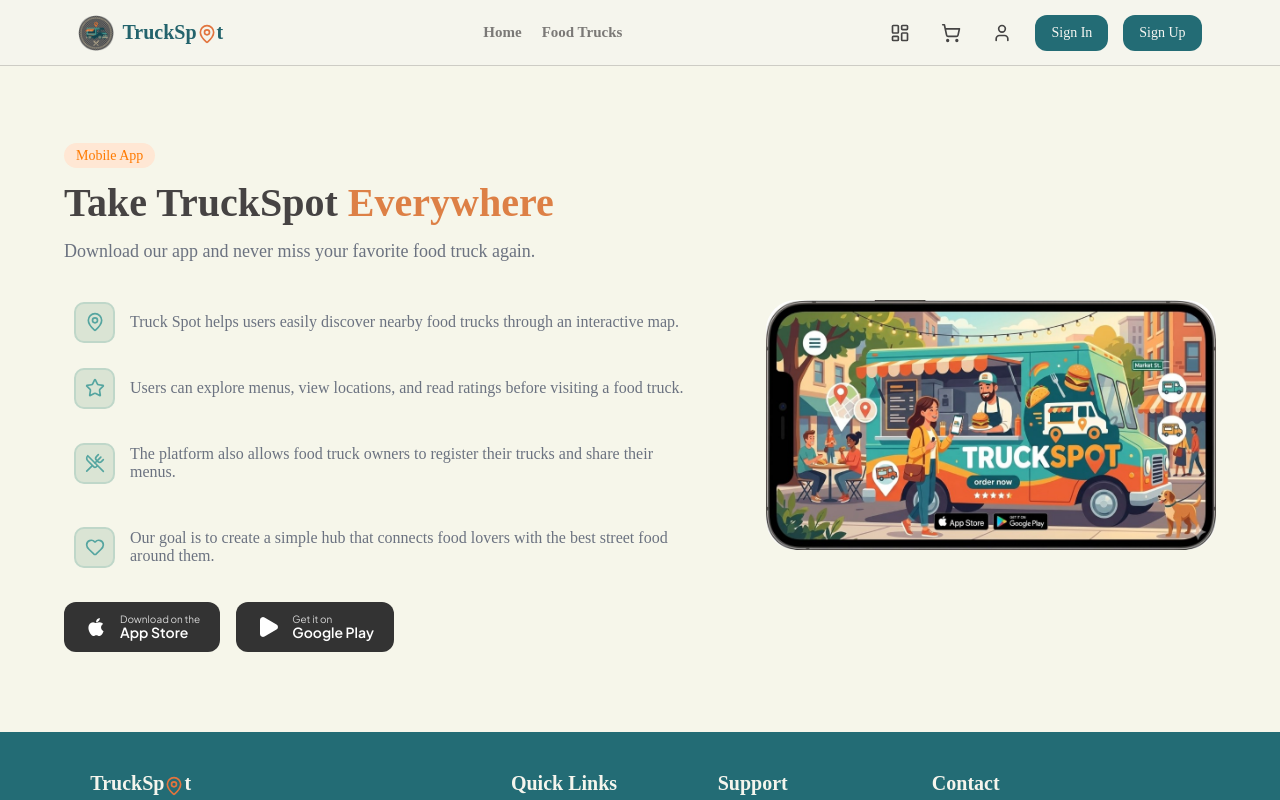
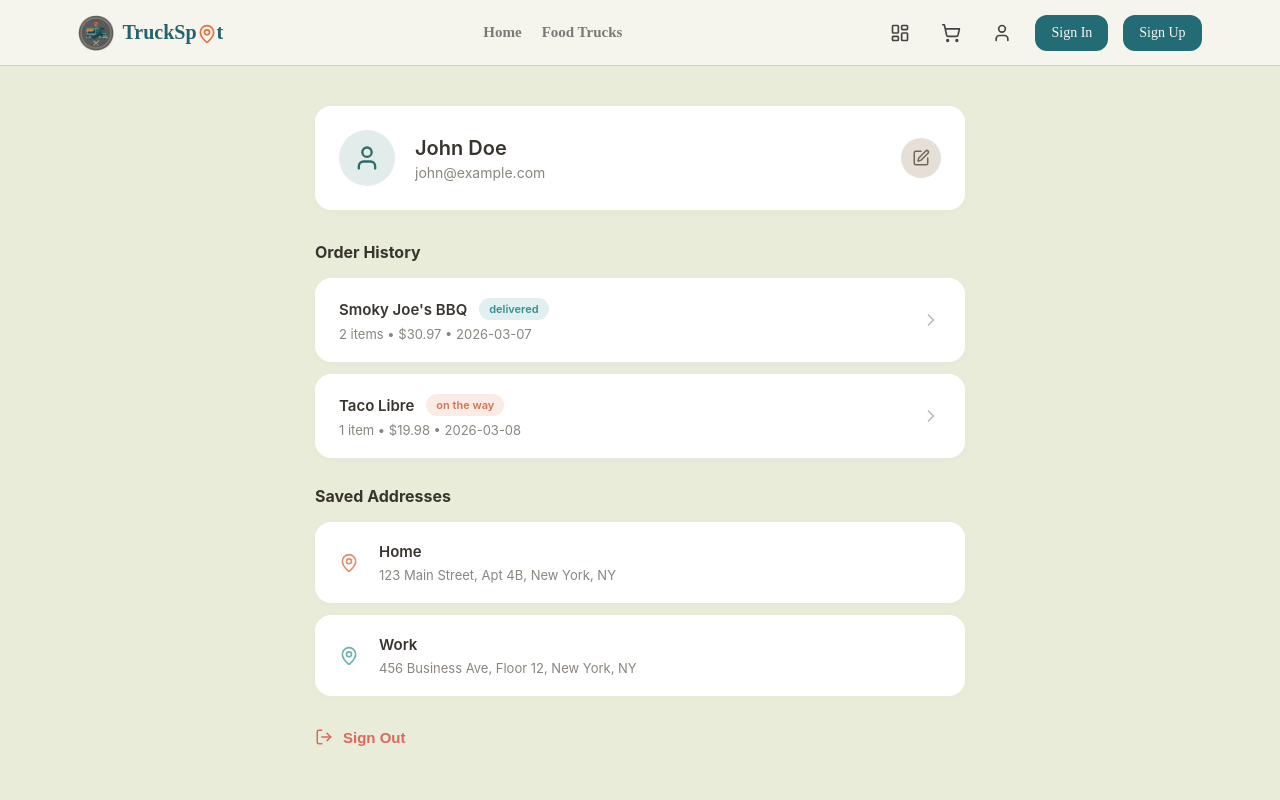
Before and after one commit to yousefjunior40-sys/DEPI-Project, a React (Vite) app: page /ProfilePage in a window 1280 px wide. Shown: the top 800 px of the page. Built offline with nearby package versions, Linux system fonts and the light colour scheme; a web font is replaced by a local one.

Commit message:
my changes

```diff
--- a/src/App.jsx
+++ b/src/App.jsx
@@ -4,6 +4,7 @@
 import Login from "./pages/AuthPages/login";
 import Register from "./pages/AuthPages/register";
 import AppSection from "./components/AppSection";
+import ProfilePage from './pages/AuthPages/ProfilePage';
 import { BrowserRouter, Routes, Route, useLocation } from "react-router-dom";
 
 // بتحكم هنا في ظهور الهيدر والفوتر علشان لو موجود في اللوجين و الرجيستر يختفي
@@ -29,6 +30,7 @@
         <Routes>
           <Route path="/login" element={<Login />} />
           <Route path="/register" element={<Register />} />
+          <Route path="/ProfilePage" element={<ProfilePage />} />
         </Routes>
       </Layout>
     </BrowserRouter>
--- a/src/components/AppSection.css
+++ b/src/components/AppSection.css
@@ -8,7 +8,7 @@
 }
 .app-section {
   padding: 80px 0;
-  background: #f6f6ea;
+  background:#EAECDA;
 }
 
 .app-container {
--- a/src/components/header.jsx
+++ b/src/components/header.jsx
@@ -51,7 +51,7 @@
         </Link>
 
         {/* Profile btn */}
-        <Link to="/profile">
+        <Link to="/ProfilePage">
           <svg xmlns="http://www.w3.org/2000/svg"
             width="20" height="20" viewBox="0 0 24 24" fill="none"
             stroke="#454444" strokeWidth="2" strokeLinecap="round"
--- /dev/null
+++ b/src/pages/AuthPages/Profile.css
@@ -0,0 +1,212 @@
+
+.profile-page {
+  background-color:#EAECDA;
+  min-height: 100vh;
+  padding: 40px 20px;
+  font-family: 'Inter', system-ui, -apple-system, sans-serif;
+  display: flex;
+  justify-content: center;
+  color: #38342E;
+}
+
+.profile-container {
+  width: 100%;
+  max-width: 650px;
+}
+
+
+.card {
+  background-color: #FFFFFF;
+  border-radius: 16px;
+  padding: 20px 24px;
+  margin-bottom: 12px;
+  box-shadow: 0 2px 8px rgba(0, 0, 0, 0.02);
+}
+
+.user-card {
+  display: flex;
+  align-items: center;
+  padding: 24px;
+  margin-bottom: 32px;
+}
+
+.avatar {
+  width: 56px;
+  height: 56px;
+  background-color: #E2ECEB;
+  border-radius: 50%;
+  display: flex;
+  align-items: center;
+  justify-content: center;
+  color: #2D6C6B;
+  margin-right: 20px;
+}
+
+.avatar svg {
+  width: 28px;
+  height: 28px;
+}
+
+.user-details {
+  flex: 1;
+}
+
+.user-details h2 {
+  margin: 0 0 4px 0;
+  font-size: 20px;
+  font-weight: 600;
+}
+
+.user-details p {
+  margin: 0;
+  font-size: 14px;
+  color: #8A857E;
+}
+
+.edit-btn {
+  width: 40px;
+  height: 40px;
+  border-radius: 50%;
+  background-color: #E6DFD7;
+  border: none;
+  display: flex;
+  align-items: center;
+  justify-content: center;
+  color: #726658;
+  cursor: pointer;
+  transition: opacity 0.2s;
+}
+
+.edit-btn:hover {
+  opacity: 0.8;
+}
+
+.edit-btn svg {
+  width: 18px;
+  height: 18px;
+}
+
+
+.section-title {
+  font-size: 16px;
+  font-weight: 700;
+  margin: 28px 0 16px 0;
+  color: #38342E;
+}
+
+.list-card {
+  display: flex;
+  align-items: center;
+  justify-content: space-between;
+  cursor: pointer;
+  transition: transform 0.2s, box-shadow 0.2s;
+}
+
+.list-card:hover {
+  transform: translateY(-1px);
+  box-shadow: 0 4px 12px rgba(0, 0, 0, 0.04);
+}
+
+.card-content {
+  flex: 1;
+}
+
+.card-header {
+  display: flex;
+  align-items: center;
+  gap: 12px;
+  margin-bottom: 6px;
+}
+
+.card-header h4 {
+  margin: 0;
+  font-size: 15px;
+  font-weight: 600;
+}
+
+.card-meta {
+  margin: 0;
+  font-size: 13px;
+  color: #8A857E;
+}
+
+
+.badge {
+  padding: 4px 10px;
+  border-radius: 12px;
+  font-size: 11px;
+  font-weight: 600;
+  text-transform: lowercase;
+}
+
+.badge-delivered {
+  background-color: #E0EFEF;
+  color: #388D8C;
+}
+
+.badge-on-way {
+  background-color: #FCEBE4;
+  color: #D37456;
+}
+
+
+.chevron {
+  color: #BDB9B3;
+  display: flex;
+  align-items: center;
+}
+
+.chevron svg {
+  width: 20px;
+  height: 20px;
+}
+
+.icon-wrapper {
+  width: 24px;
+  margin-right: 16px;
+  display: flex;
+  align-items: flex-start;
+  height: 100%;
+}
+
+.icon-wrapper svg {
+  width: 20px;
+  height: 20px;
+}
+
+.home-icon {
+  color: #E28F6E;
+}
+
+.work-icon {
+  color: #6EB2B1;
+}
+
+.address-content h4 {
+  margin: 0 0 6px 0;
+  font-size: 15px;
+  font-weight: 600;
+}
+.sign-out-btn {
+  display: flex;
+  align-items: center;
+  gap: 10px;
+  background: transparent;
+  border: none;
+  color: #D9695B;
+  font-size: 15px;
+  font-weight: 600;
+  margin-top: 24px;
+  padding: 8px 0;
+  cursor: pointer;
+  transition: opacity 0.2s;
+}
+
+.sign-out-btn:hover {
+  opacity: 0.7;
+}
+
+.sign-out-btn svg {
+  width: 18px;
+  height: 18px;
+}
--- /dev/null
+++ b/src/pages/AuthPages/ProfilePage.jsx
@@ -0,0 +1,95 @@
+import "./Profile.css";
+import { Link } from "react-router-dom";
+import { User, MapPin, Clock, ChevronRight, LogOut, Edit } from "lucide-react";
+const Profile = () => {
+  return (
+    <div className="profile-page">
+      <div className="profile-container">
+        {/* User Info Card */}
+        <div className="card user-card">
+          <div className="avatar">
+            <User className="h-8 w-8 text-primary" />
+          </div>
+          <div className="user-details">
+            <h2>John Doe</h2>
+            <p>john@example.com</p>
+          </div>
+          <button className="edit-btn">
+            <Edit className="h-5 w-5 text-muted-foreground" />
+          </button>
+        </div>
+
+        {/* Order History Section */}
+        <h3 className="section-title">Order History</h3>
+
+        <div className="card list-card">
+          <div className="card-content">
+            <div className="card-header">
+              <h4>Smoky Joe's BBQ</h4>
+              <span className="badge badge-delivered">delivered</span>
+            </div>
+            <p className="card-meta">2 items • $30.97 • 2026-03-07</p>
+          </div>
+          <div className="chevron">
+            <svg
+              viewBox="0 0 24 24"
+              fill="none"
+              stroke="currentColor"
+              strokeWidth="2"
+              strokeLinecap="round"
+              strokeLinejoin="round"
+            >
+              <polyline points="9 18 15 12 9 6"></polyline>
+            </svg>
+          </div>
+        </div>
+
+        <div className="card list-card">
+          <div className="card-content">
+            <div className="card-header">
+              <h4>Taco Libre</h4>
+              <span className="badge badge-on-way">on the way</span>
+            </div>
+            <p className="card-meta">1 item • $19.98 • 2026-03-08</p>
+          </div>
+          <div className="chevron">
+            <ChevronRight className="h-4 w-4 text-muted-foreground" />
+          </div>
+        </div>
+
+        {/* Saved Addresses Section */}
+        <h3 className="section-title">Saved Addresses</h3>
+
+        <div className="card list-card">
+          <div className="icon-wrapper home-icon">
+            <MapPin className="h-5 w-5 text-accent flex-shrink-0" />
+          </div>
+          <div className="card-content address-content">
+            <h4>Home</h4>
+            <p className="card-meta">123 Main Street, Apt 4B, New York, NY</p>
+          </div>
+        </div>
+
+        <div className="card list-card">
+          <div className="icon-wrapper work-icon">
+            <MapPin className="h-5 w-5 text-accent flex-shrink-0" />
+          </div>
+          <div className="card-content address-content">
+            <h4>Work</h4>
+            <p className="card-meta">
+              456 Business Ave, Floor 12, New York, NY
+            </p>
+          </div>
+        </div>
+
+        {/* Sign Out Button */}
+        <button className="sign-out-btn">
+          <LogOut className="h-4 w-4" />
+          Sign Out
+        </button>
+      </div>
+    </div>
+  );
+};
+
+export default Profile;
```
